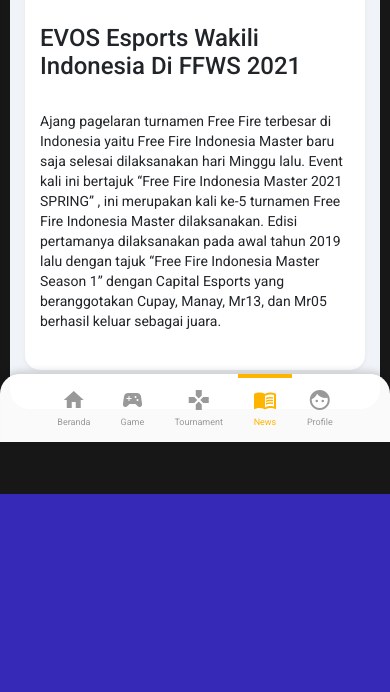
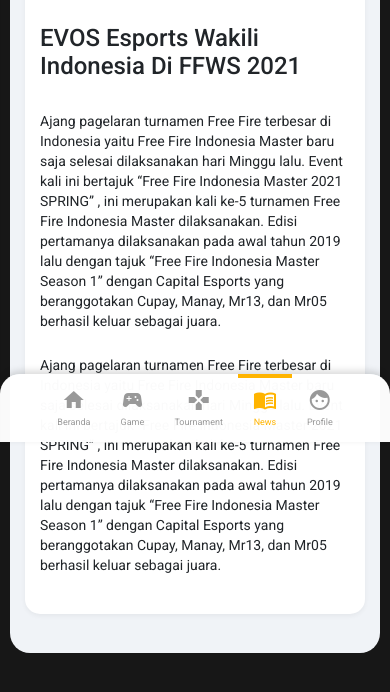
Before and after one commit to emanuelkrowegoran/HiuBizWebMobile, a plain HTML site: page blog-detail.html in a window 390 px wide. Shown: the part 402-1094 px from the top of the page. Before the commit the page ends 896 px from the top, so only its background shows below. Drawn offline with Linux system fonts and the light colour scheme.

Commit message:
HiuBiz WebMobile

```diff
--- a/blog-detail.html
+++ b/blog-detail.html
@@ -216,6 +216,9 @@
                         <p class="mb-4">Ajang pagelaran turnamen Free Fire terbesar di Indonesia yaitu Free Fire Indonesia Master baru saja selesai dilaksanakan hari Minggu lalu. Event kali ini bertajuk “Free Fire Indonesia Master 2021 SPRING” , ini merupakan kali ke-5
                             turnamen Free Fire Indonesia Master dilaksanakan. Edisi pertamanya dilaksanakan pada awal tahun 2019 lalu dengan tajuk “Free Fire Indonesia Master Season 1” dengan Capital Esports yang beranggotakan Cupay, Manay, Mr13, dan
                             Mr05 berhasil keluar sebagai juara.</p>
+                        <p class="mb-4">Ajang pagelaran turnamen Free Fire terbesar di Indonesia yaitu Free Fire Indonesia Master baru saja selesai dilaksanakan hari Minggu lalu. Event kali ini bertajuk “Free Fire Indonesia Master 2021 SPRING” , ini merupakan kali ke-5
+                            turnamen Free Fire Indonesia Master dilaksanakan. Edisi pertamanya dilaksanakan pada awal tahun 2019 lalu dengan tajuk “Free Fire Indonesia Master Season 1” dengan Capital Esports yang beranggotakan Cupay, Manay, Mr13, dan
+                            Mr05 berhasil keluar sebagai juara.</p>
                     </div>
                 </div>
             </div>
```
